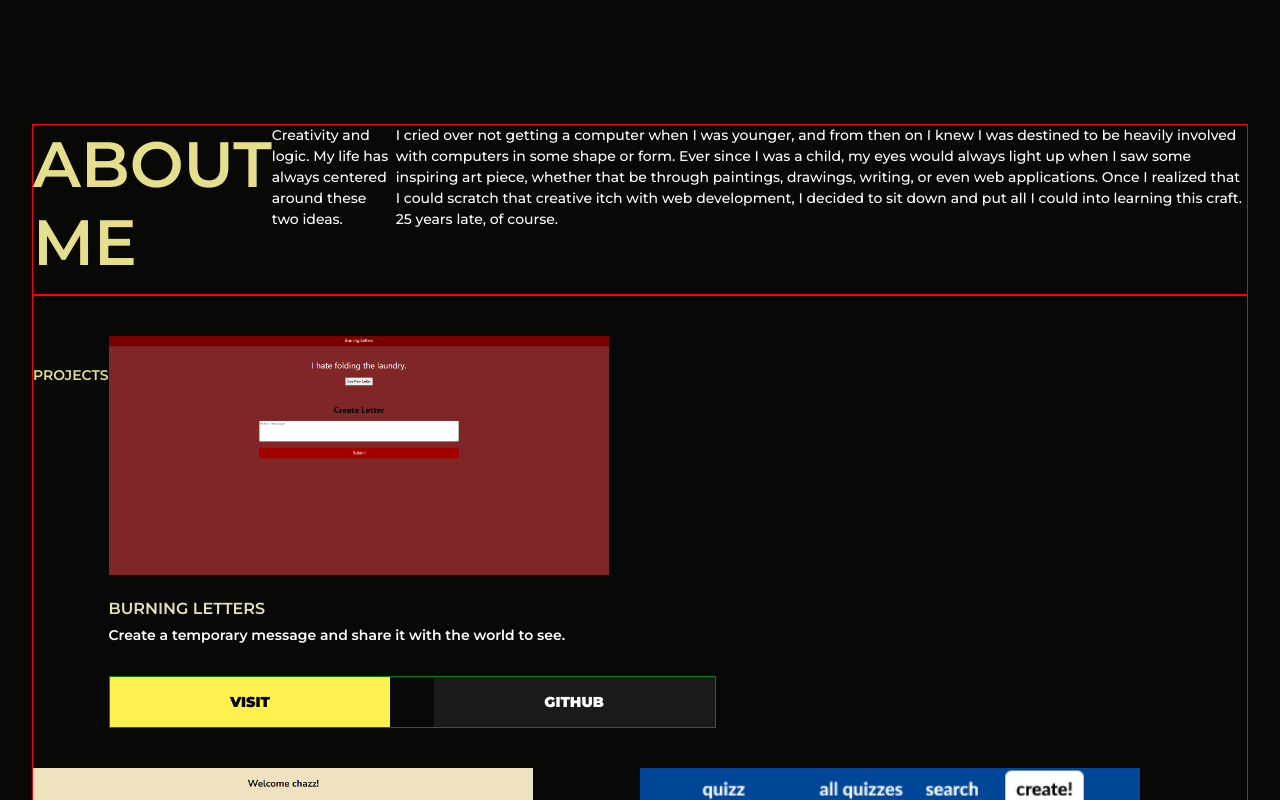
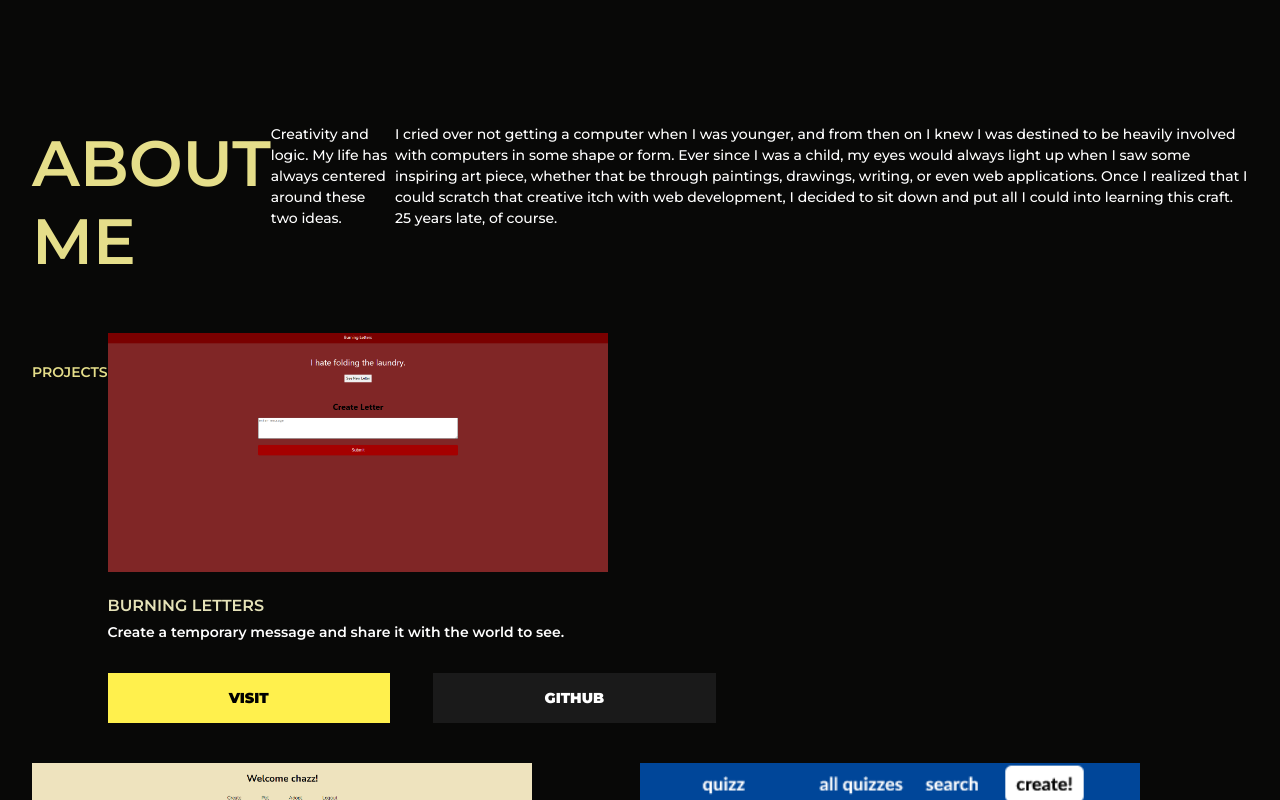
Before and after one commit to czcarrizales/react-portfolio, a React (Create React App) app: page / in a window 1280 px wide. Shown: the part 580-1380 px from the top of the page. Built offline with nearby package versions, Linux system fonts and the light colour scheme.

Commit message:
removing borders

```diff
--- a/src/css/About.css
+++ b/src/css/About.css
@@ -2,7 +2,6 @@
     display: flex;
     flex-direction: column;
     color: white;
-    border: 1px solid red;
     margin-left: 2em;
     margin-right: 2em;
 }
--- a/src/css/App.css
+++ b/src/css/App.css
@@ -2,7 +2,6 @@
     display: flex;
     flex-direction: column;
     color: white;
-    border: 1px solid red;
     margin-left: 2em;
     margin-right: 2em;
 }
--- a/src/css/Showcase.css
+++ b/src/css/Showcase.css
@@ -28,7 +28,6 @@ img {
 .showcase-links {
     display: flex;
     width: 100%;
-    border: 1px solid green;
     text-align: center;
     margin-top: 2em;
 }
```
